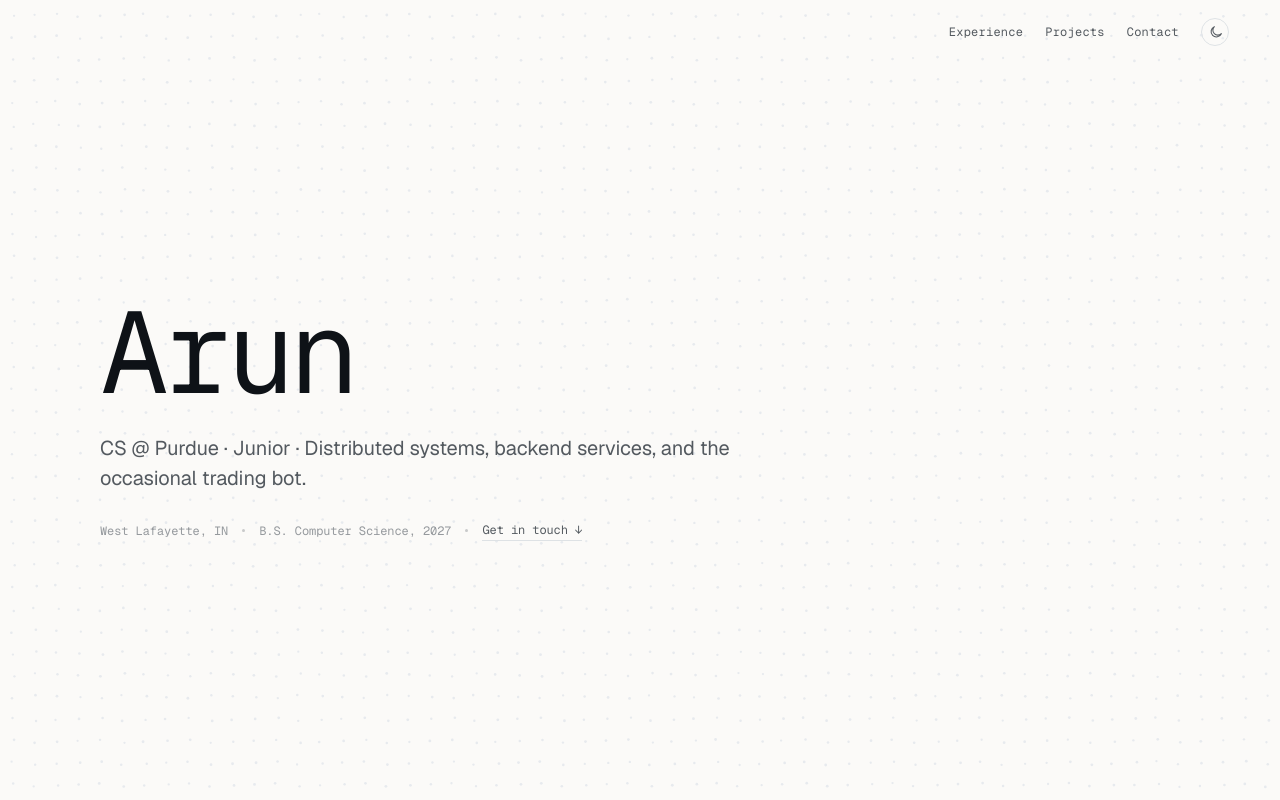
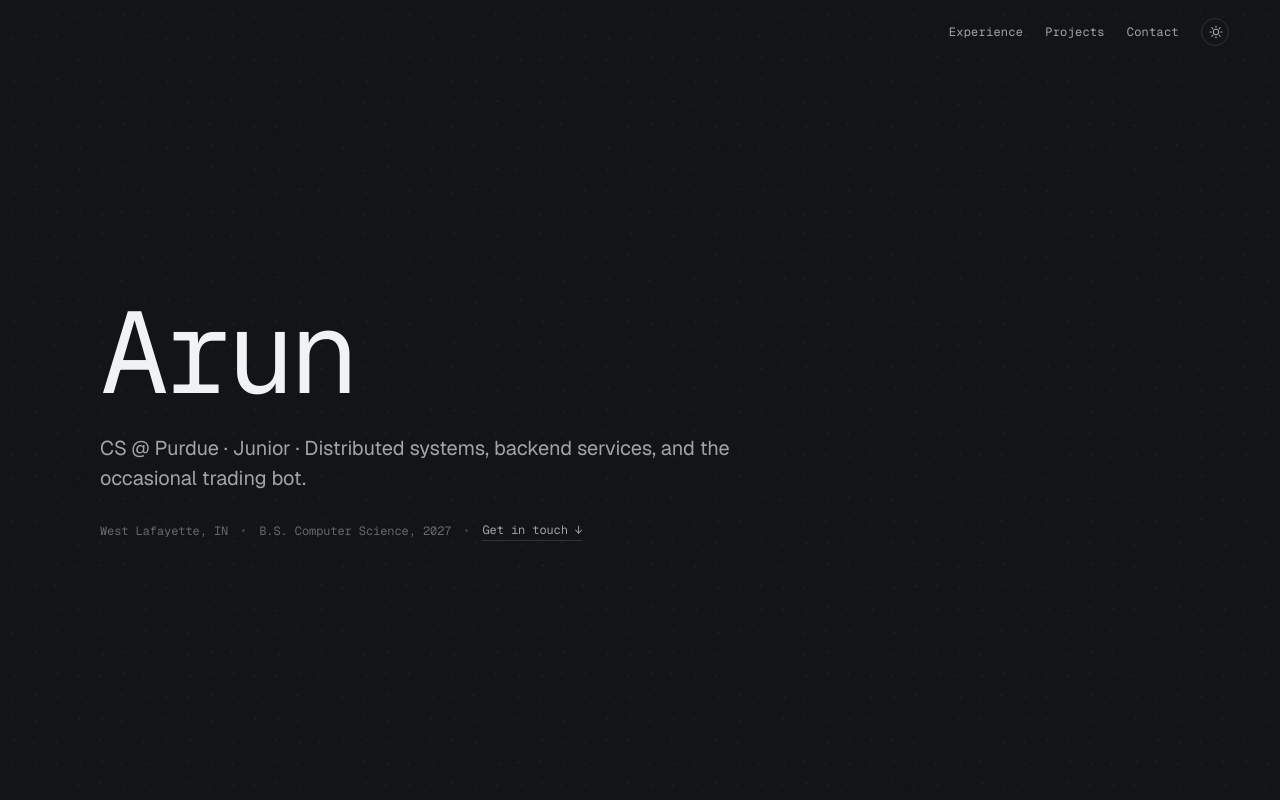
Before and after one commit to arunjo5/Portfolio, a React (Vite) app: page / in a window 1280 px wide. Shown: the top 800 px of the page. Built offline with nearby package versions, Linux system fonts and the light colour scheme; a web font is replaced by a local one.

Commit message:
default to dark mode

```diff
--- a/src/App.jsx
+++ b/src/App.jsx
@@ -6,7 +6,7 @@ import {
 } from './TweaksPanel.jsx';
 
 const TWEAK_DEFAULTS = {
-  "dark": false,
+  "dark": true,
   "dotDensity": 22,
   "rippleIntensity": 1,
   "accent": "sage",
```
